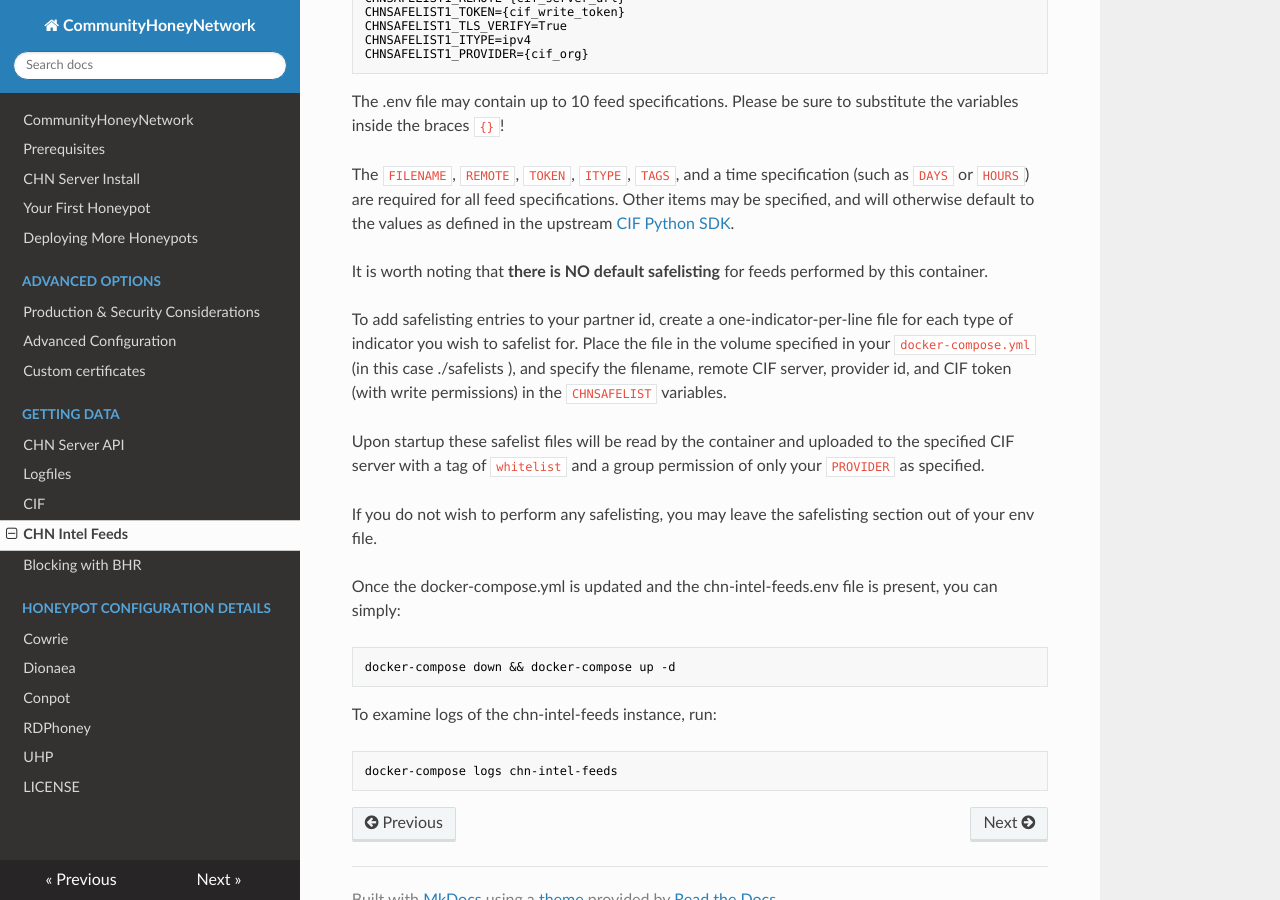
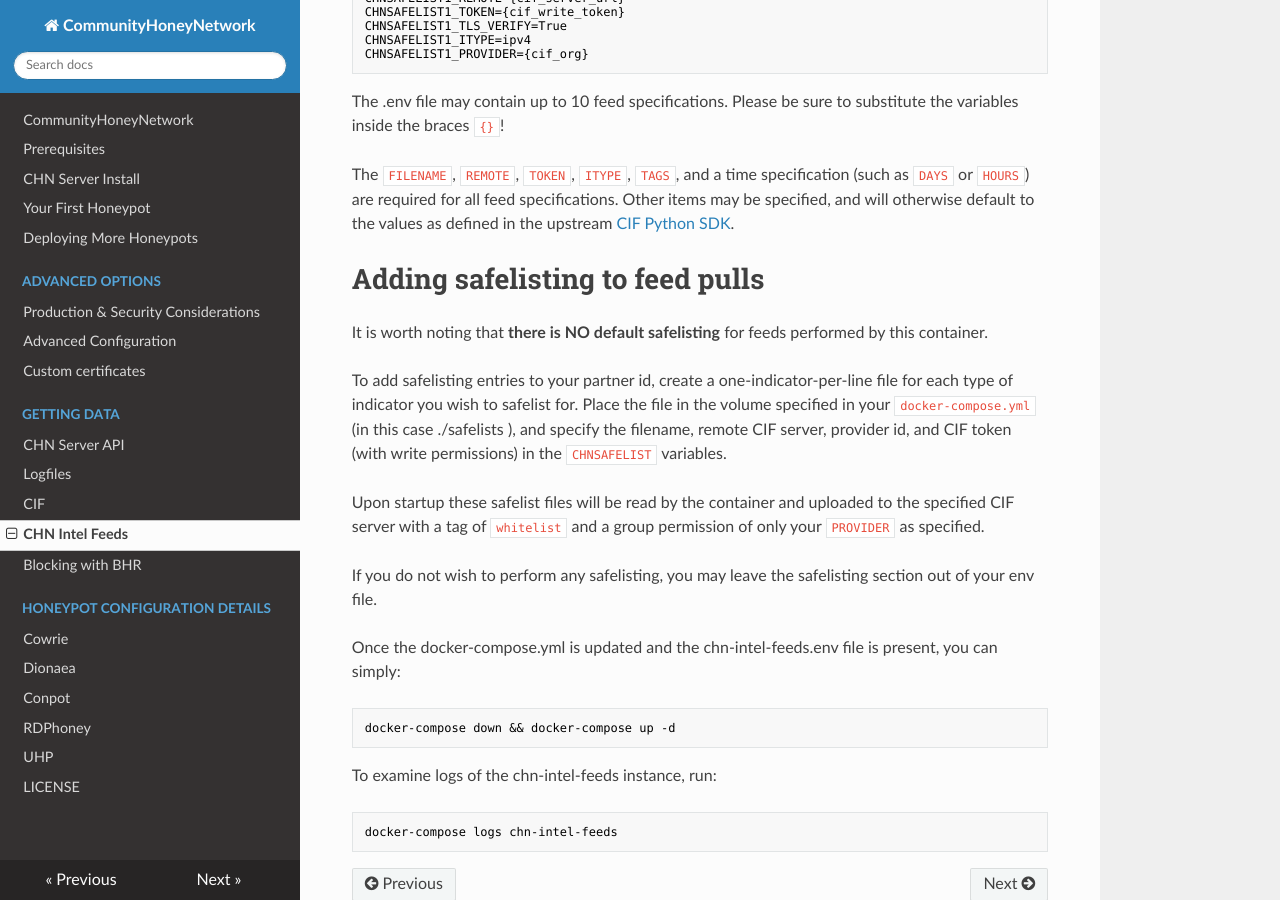
Before and after one commit to CommunityHoneyNetwork/chn-docs, an MkDocs documentation site: the page built from docs/chnintelfeed.md, in a window 1280 px wide and 900 px high, scrolled down 1537 px. Built offline with MkDocs 1.6.1, drawn with Linux system fonts in a browser that asks for light colours; nearby versions of some CDN libraries; old or Windows-style settings are respelled for this version of MkDocs.

Commit message:
add safelisting header
Signed-off-by: Jesse Bowling <jesse.bowling@duke.edu>

```diff
--- a/docs/chnintelfeed.md
+++ b/docs/chnintelfeed.md
@@ -95,6 +95,8 @@ The `FILENAME`, `REMOTE`, `TOKEN`, `ITYPE`, `TAGS`, and a time specification (su
 for all feed specifications. Other items may be specified, and will otherwise default to the values as defined in the
 upstream [CIF Python SDK](https://github.com/csirtgadgets/bearded-avenger-sdk-py/wiki).
 
+# Adding safelisting to feed pulls
+
 It is worth noting that **there is NO default safelisting** for feeds performed by this container.
 
 To add safelisting entries to your partner id, create a one-indicator-per-line file for each type of indicator you
```
